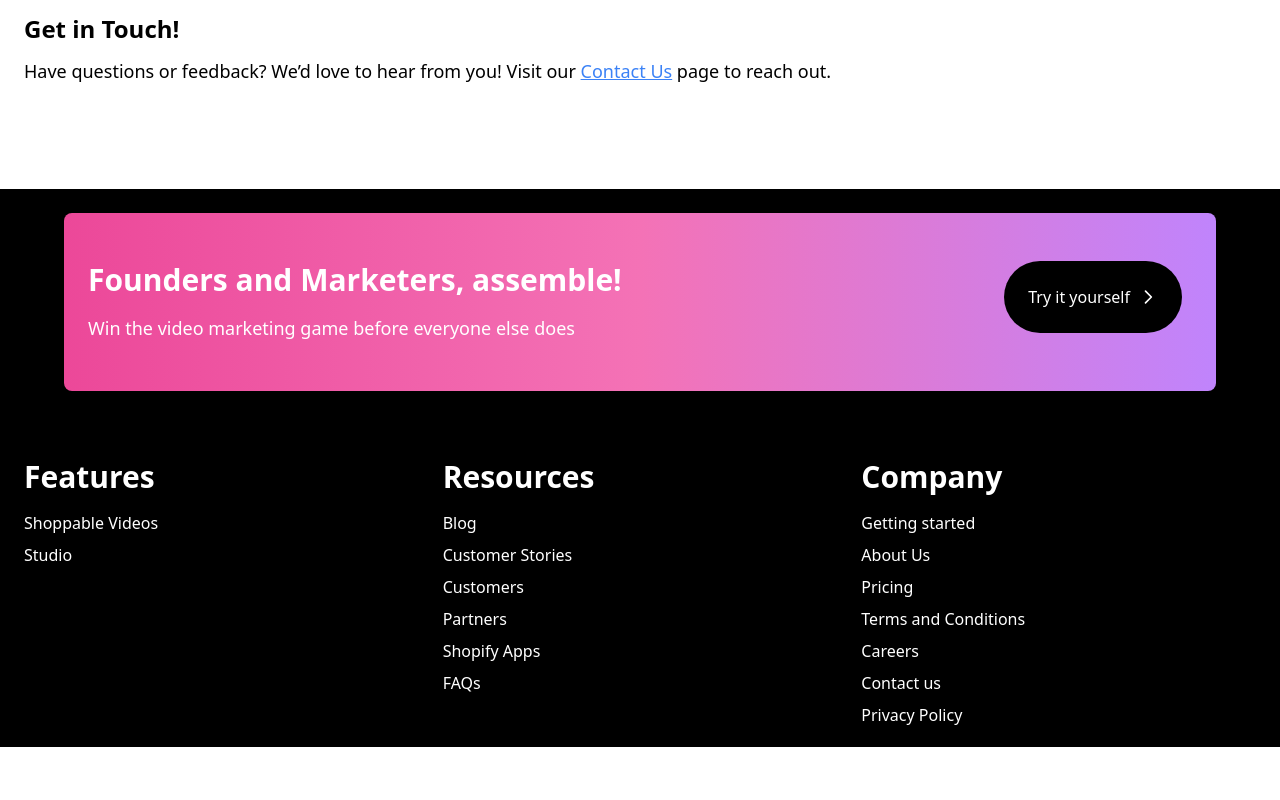
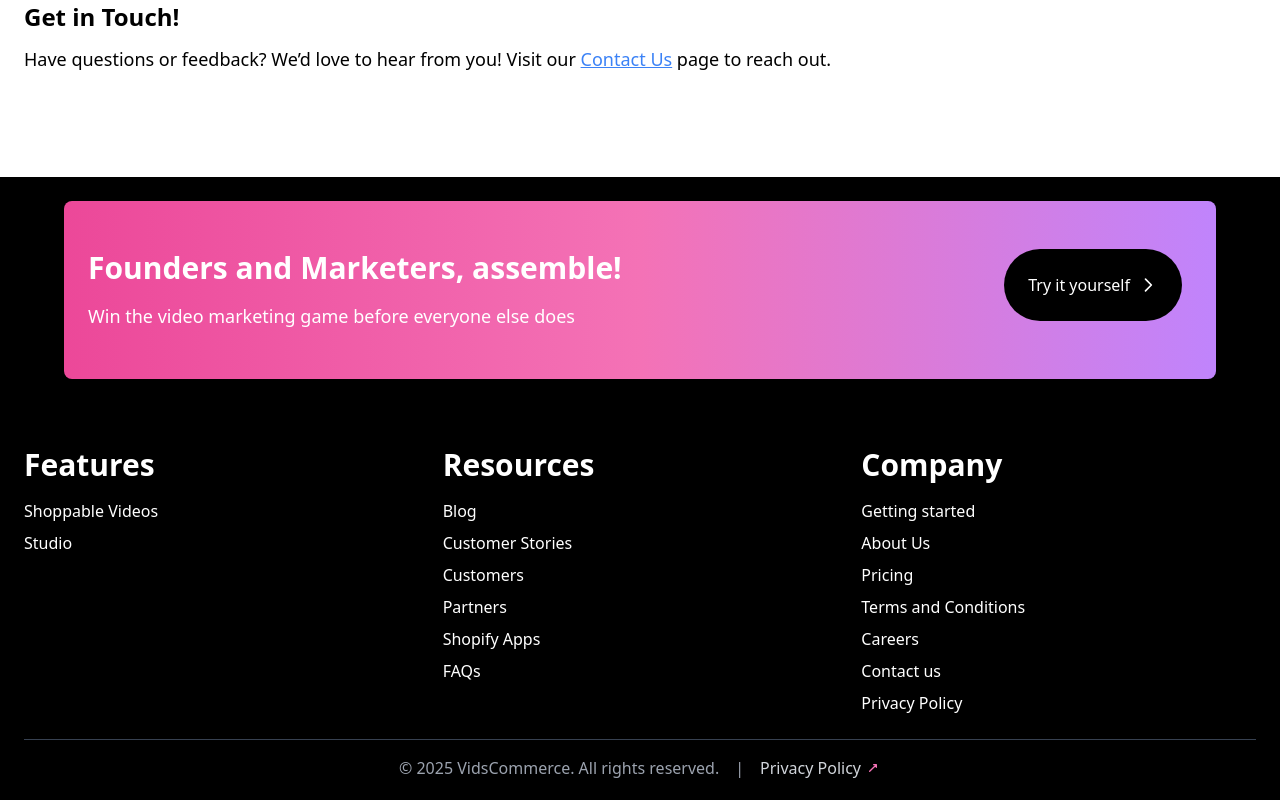
Before and after one commit to Ashmita2282/WhatMore, a React (Vite) app in the folder Frontend/: page /about-us in a window 1280 px wide. Shown: the part 935-1735 px from the top of the page. Before the commit the page ends 1682 px from the top, so only its background shows below. Built offline with nearby package versions, Linux system fonts and the light colour scheme; no server answers.

Commit message:
copyright added

```diff
--- a/Frontend/src/components/HomePageComponents/Footer.jsx
+++ b/Frontend/src/components/HomePageComponents/Footer.jsx
@@ -77,37 +77,28 @@ function Footer() {
                 <li><Link to="/privacy-policy">Privacy Policy</Link></li>
               </ul>
             </div>
-
-
-            {/* Column 4 */}
-            {/* <div>
-              <h3 className="text-lg font-bold mb-4">Compare</h3>
-              <ul className="space-y-2">
-                <li>VidsCommerce Vs Quinn</li>
-                <li>VidsCommerce Vs Vimotia</li>
-              </ul>
-            </div> */}
-            {/* Column 5 */}
-            {/* <div>
-              <h3 className="text-lg font-bold mb-4">Free AI Tools</h3>
-              <ul className="space-y-2">
-                <li>AI Image To Video Converter</li>
-                <li>Dropshipping Ads Maker</li>
-                <li>Instagram Ads Maker</li>
-                <li>Tiktok Ads Maker</li>
-                <li>Facebook Ads Maker</li>
-                <li>AI Video Maker</li>
-                <li>Auto Add Captions</li>
-                <li>Amazon Product Review Video</li>
-                <li>Instagram Reel Maker</li>
-                <li>Add Music To Video</li>
-              </ul>
-            </div> */}
+          </div>
+          {/* Copyright Section */}
+          <div className="border-t border-gray-700 mt-6 pt-4 text-center text-base sm:text-base text-gray-400 flex flex-col sm:flex-row items-center justify-center gap-2 sm:gap-4">
+            <span>&copy; {new Date().getFullYear()} VidsCommerce. All rights reserved.</span>
+            <span className="hidden sm:inline">|</span>
+            <Link to="/privacy-policy" className="text-gray-300 hover:text-white transition flex items-center gap-1">
+              Privacy Policy
+              <svg
+                xmlns="http://www.w3.org/2000/svg"
+                className="w-4 h-4 text-pink-400 hover:text-pink-500 transition"
+                fill="none"
+                viewBox="0 0 24 24"
+                stroke="currentColor"
+                strokeWidth="2"
+              >
+                <path strokeLinecap="round" strokeLinejoin="round" d="M13 7h4m0 0v4m0-4L7 17" />
+              </svg>
+            </Link>
           </div>
         </footer>
       </div>
     </div>
   );
 }
-
 export default Footer;
--- a/Frontend/src/pages/HomePage/About.jsx
+++ b/Frontend/src/pages/HomePage/About.jsx
@@ -7,7 +7,7 @@ const AboutUs = () => {
     <div className="bg-white min-h-screen">
       <Header />
       <div className="container mx-auto p-6">
-      <h1 className="text-6xl font-bold mb-4 items-center pt-24">
+      <h1 className="text-5xl font-bold mb-4 items-center pt-24">
         <span className="bg-gradient-to-r from-[#FD9BB8] to-[#CF9FF9] bg-clip-text text-transparent font-bold">
           About
         </span>{" "}
--- a/Frontend/src/pages/HomePage/Privacy.jsx
+++ b/Frontend/src/pages/HomePage/Privacy.jsx
@@ -7,7 +7,7 @@ const PrivacyPolicy = () => {
     <div className="bg-white min-h-screen">
       <Header />
         <div className="container mx-auto p-6">
-      <h1 className="text-6xl font-bold mb-4 items-center pt-24">
+      <h1 className="text-5xl font-bold mb-4 items-center pt-24">
         <span className="bg-gradient-to-r from-[#FD9BB8] to-[#CF9FF9] bg-clip-text text-transparent font-bold">
           Privacy
         </span>{" "}
--- a/Frontend/src/pages/HomePage/Tnc.jsx
+++ b/Frontend/src/pages/HomePage/Tnc.jsx
@@ -7,7 +7,7 @@ const TermsAndConditions = () => {
     <div className="bg-white min-h-screen">
       <Header />
       <div className="container mx-auto p-6">
-      <h1 className="text-6xl font-bold mb-4 items-center pt-24">
+      <h1 className="text-5xl font-bold mb-4 items-center pt-24">
       <span className="bg-gradient-to-r from-[#FD9BB8] to-[#CF9FF9] bg-clip-text text-transparent font-bold">
             Terms
           </span>{" "}
```
